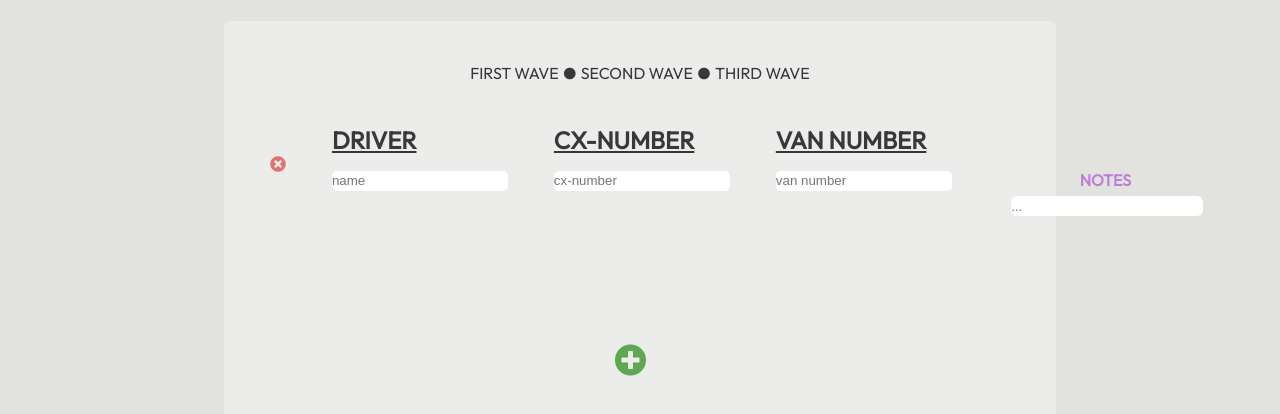
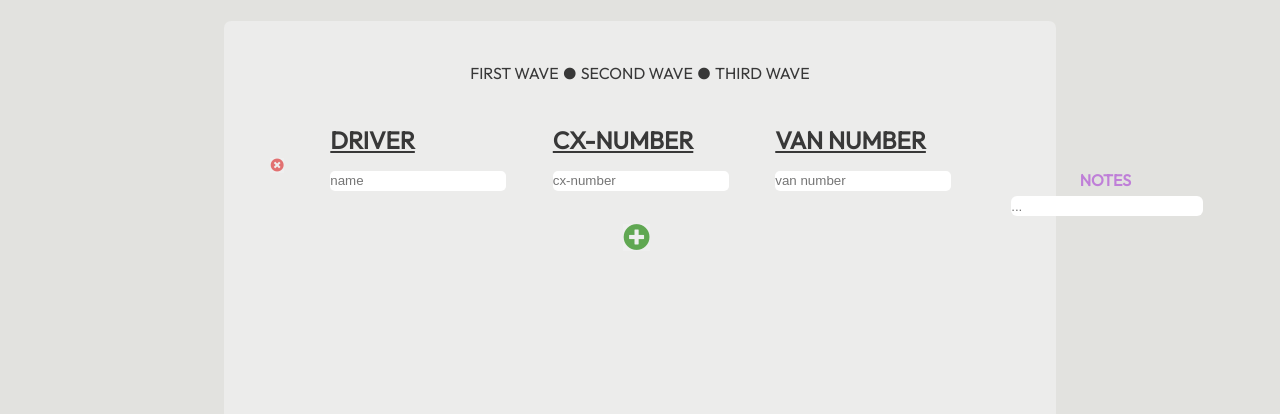
Before and after one commit to Rob-Rice/Amazon-Dispatch-App, a plain HTML site: page index.html in a window 1280 px wide. Shown: the part 90-504 px from the top of the page. Drawn offline with Linux system fonts and the light colour scheme.

Commit message:
javascripted

```diff
--- a/app.js
+++ b/app.js
@@ -1,11 +1,32 @@
-// ----------------- selectors -----------------
+// ----------------- setters -----------------
 let date = document.querySelector('.date');
-
-
-// ----------------- date at top of page -----------------
 let today = new Date();
 let day = `${today.getDate() < 10 ? '0' : ""}${today.getDate()}`;
 let month = `${(today.getMonth() + 1) < 10 ? '0' : ""}${today.getMonth() + 1}`;
 let year = today.getFullYear();
+let count = 0;
 
+// ----------------- selectors -----------------
+const value = document.getElementById('value');
+const btns = document.querySelectorAll('.btn');
+
+
+
+// ----------------- date at top of page -----------------
 date.textContent = `${day}/${month}/${year}`;
+
+// ----------------- functions -----------------
+btns.forEach(btn => {
+    btn.addEventListener('click', (e) => {
+        e.preventDefault();
+        const styles = e.currentTarget.classList;
+        if(styles.contains('decrease')) {
+            count--;
+        } else if (styles.contains('increase')) {
+            count++;
+        }
+
+
+        value.textContent = count;
+    });
+});
--- a/index.html
+++ b/index.html
@@ -32,7 +32,7 @@
             <div class="van-count">
                 <i class="fas fa-shuttle-van fa-3x"></i>
                 <i class="fas fa-equals fa-2x"></i>
-                <span class="number">0</span>
+                <span class="number" id="value">0</span>
             </div>
         </nav>
     </div>
@@ -58,9 +58,9 @@
         </div>
         <div class="info">
             <div class="delete">
-                <a href="">
+                <button class="btn decrease">
                     <i class="fas fa-times-circle"></i>
-                </a>
+                </button>
             </div>
             <div class="assinging">
                 <h2 class="drivers">
@@ -84,6 +84,11 @@
                 <span></span>
             </div>
         </div>
+        <div class="add-driver">
+            <button class="btn increase">
+                    <i class="fas fa-plus-circle fa-2x"></i>
+            </button>
+        </div>
     </form>
     <article class="notes-container">
         <p class="notes">
@@ -91,11 +96,11 @@
         </p>
         <input type="text" class="notes-input" placeholder="...">
     </article>
-    <div class="add-driver">
-        <a href="">
-            <i class="fas fa-plus-circle fa-2x"></i>
-        </a>
-    </div>
+    <!-- <div class="add-driver">
+        <button class="btn increase">
+                <i class="fas fa-plus-circle fa-2x"></i>
+        </button>
+    </div> -->
 
 
     <!-- Javascript -->
--- a/scss/main.scss
+++ b/scss/main.scss
@@ -84,7 +84,9 @@ form {
         .delete {
             padding-top: 4%;
 
-            a{
+            button{
+                cursor: pointer;
+                border: none;
                 text-decoration: none;
                 color: #e27171;
             }
@@ -168,14 +170,14 @@ form {
 }
 
 .add-driver {
-    // display: flex;
-    // justify-content: center;
-    position: relative;
-    margin: 10% 0 0 48%;
+    // position: relative;
+    padding: 4% 0 0 48%;
 
-
-    a {
+    button {
+        border: none;
         text-decoration: none;
-        color: rgb(96, 167, 82);
+        color: #60a752;
+        cursor: pointer;
+        z-index: 1000;
     }
 }
```
Also changed, not shown: css/main.css.
